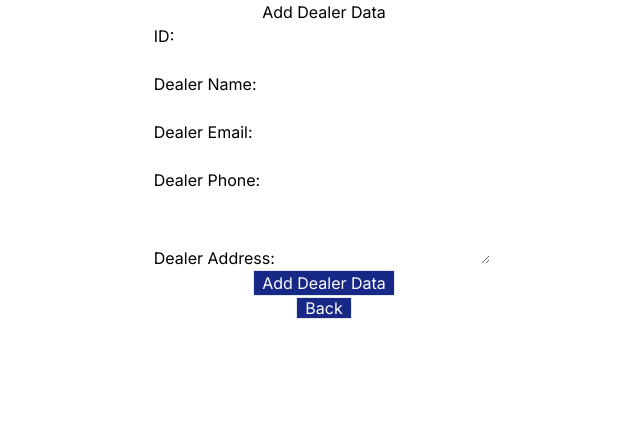
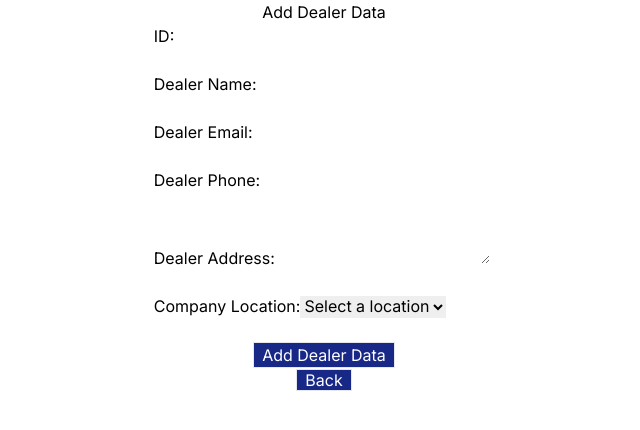
Before and after one commit to DavidSpaice/next, a Next.js app: page /dealer-data/add-dealer in a window 1280 px wide. Shown: the top 430 px of the page, without its empty margins (316-956 px from the left). Built offline with nearby package versions, Linux system fonts and the light colour scheme.

Commit message:
updated dealer location

```diff
--- a/app/dealer-data/add-dealer/Component.tsx
+++ b/app/dealer-data/add-dealer/Component.tsx
@@ -10,13 +10,15 @@ export default function AddDealerData() {
         dealerEmail: '',
         dealerPhone: '',
         dealerAddress: '',
+        location: ''
     });
 
     const handleChange = (e: { target: { name: any; value: any; }; }) => {
         const { name, value } = e.target;
+        const trimmedValue = value.trim();
         setFormData((prevData) => ({
             ...prevData,
-            [name]: value,
+            [name]: trimmedValue,
         }));
     };
 
@@ -41,6 +43,7 @@ export default function AddDealerData() {
                     dealerEmail: '',
                     dealerPhone: '',
                     dealerAddress: '',
+                    location: ''
                 });
             } else {
                 alert('Error adding dealer data. Please try again.');
@@ -108,8 +111,26 @@ export default function AddDealerData() {
                         required
                     />
                 </div>
+                <br />
+                <div>
+                    <label>Company Location:</label>
+                    <select
+                        name="location"
+                        value={formData.location}
+                        onChange={handleChange}
+                        required
+                    >
+                        <option value="">Select a location</option>
+                        <option value="Manitoba">Manitoba</option>
+                        <option value="Toronto">Toronto</option>
+                        <option value="Halifax">Halifax</option>
+                        <option value="Calgary">Calgary</option>
+                        <option value="Vancouver">Vancouver</option>
+                    </select>
+                </div>
+                <br />
                 <div className='w-full flex flex-row justify-center items-center'>
-                <button type="submit" className='border bg-[#182887] px-2 text-white hover:text-gray-300'>Add Dealer Data</button>
+                    <button type="submit" className='border bg-[#182887] px-2 text-white hover:text-gray-300'>Add Dealer Data</button>
 
                 </div>
             </form>
--- a/types.tsx
+++ b/types.tsx
@@ -16,6 +16,7 @@ export interface DealerData {
   dealerEmail: string;
   dealerPhone: number;
   dealerAddress: string;
+  location: string;
 }
 
 export interface ComType {
@@ -49,6 +50,7 @@ export interface FormData extends ComType {
   extension?: string;
   items: NewItem[];
   agreedToTerms: boolean;
+  location: string;
 }
 
 export interface WarrantyType extends ComType {
@@ -95,6 +97,7 @@ export interface claimFormDataType {
 export interface CustomError extends ComType {
   model: string;
   serialNumber: string;
+  location: string;
 }
 
 export interface errorType {
```
